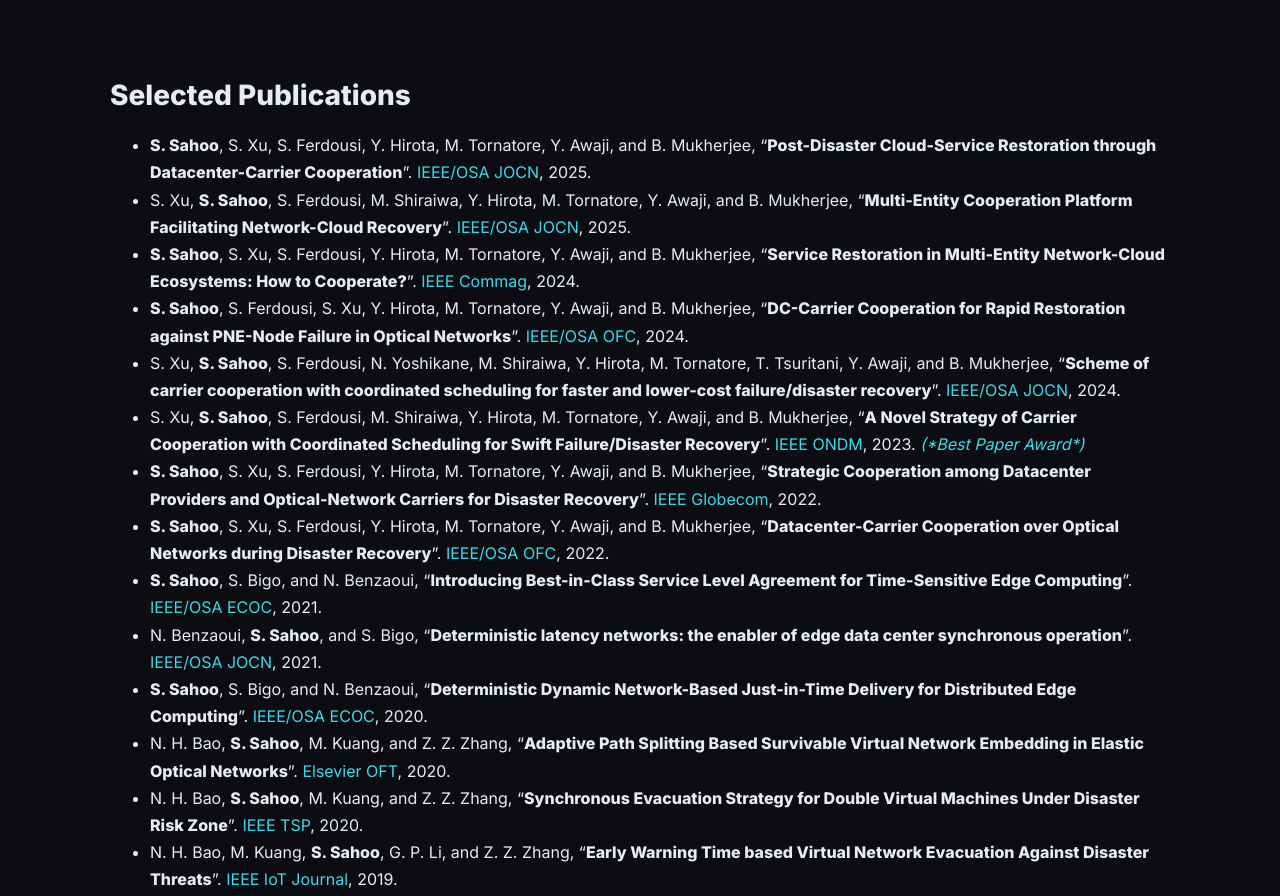
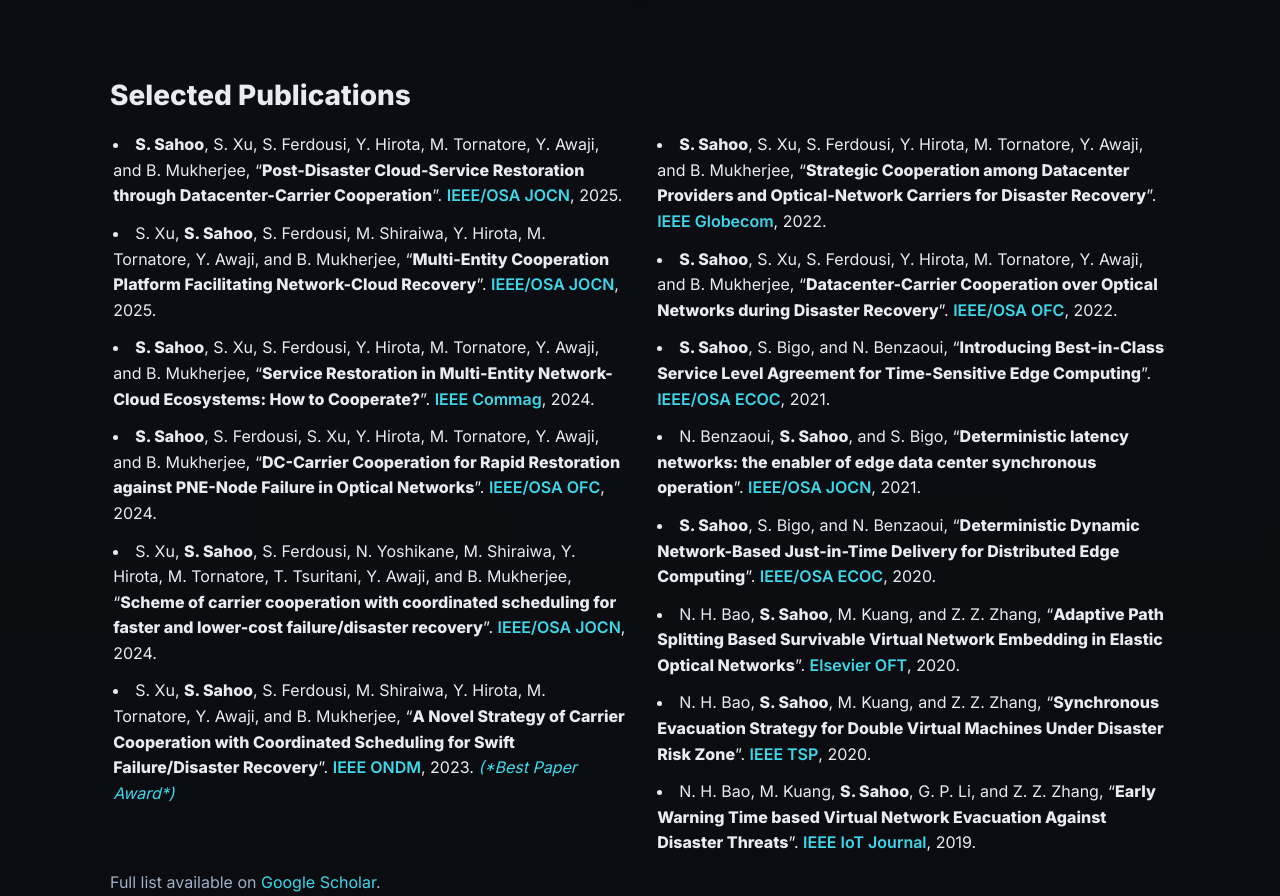
Before and after one commit to subhadeep-sahoo/subhadeep-sahoo.github.io, a plain HTML site: page index.html in a window 1280 px wide. Shown: the part 1900-2796 px from the top of the page. Drawn offline with Linux system fonts and the light colour scheme.

Commit message:
Update style.css

```diff
--- a/assets/style.css
+++ b/assets/style.css
@@ -110,7 +110,41 @@ h3 { margin: 0 0 10px; }
 .item-head { display: flex; justify-content: space-between; gap: 10px; align-items: center; }
 .item-sub { font-weight: 600; margin-top: 4px; }
 
-.pubs { line-height: 1.7; }
+/* Two-column bullet list on desktop, single column on mobile */
+.pubs {
+  list-style: disc inside;
+  line-height: 1.6;
+  margin: 0;
+  padding-left: 0;
+}
+
+.pubs.two-col {
+  columns: 2;           /* two columns on wide screens */
+  column-gap: 28px;
+}
+
+@media (max-width: 920px) {
+  .pubs.two-col {
+    columns: 1;         /* collapse to one column on mobile/tablet */
+  }
+}
+
+.pubs li {
+  break-inside: avoid;  /* keep an item in one column */
+  margin: 0 0 12px 0;
+  padding-left: 0.2em;  /* subtle alignment tweak for bullets */
+}
+
+.pubs a {
+  font-weight: 600;
+  color: var(--accent-2);
+  text-decoration: none;
+}
+
+.pubs a:hover {
+  text-decoration: underline;
+}
+
 .split { columns: 2; column-gap: 26px; }
 @media (max-width: 720px) { .split { columns: 1; } }
 
```
